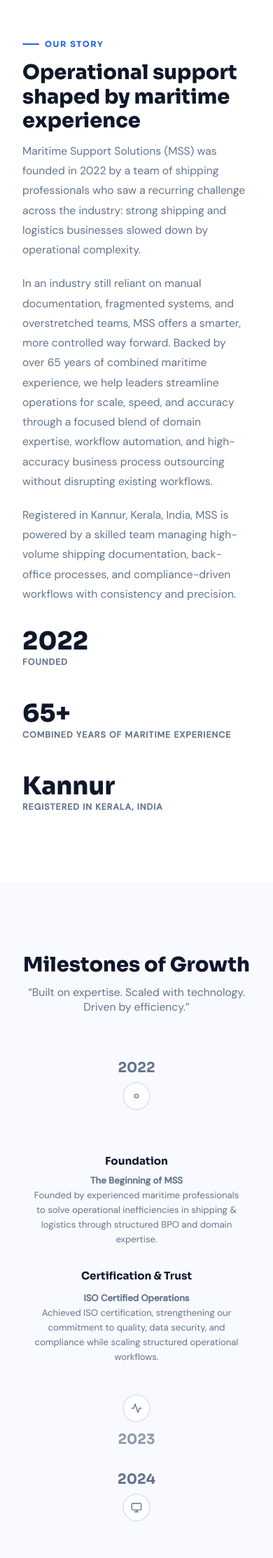
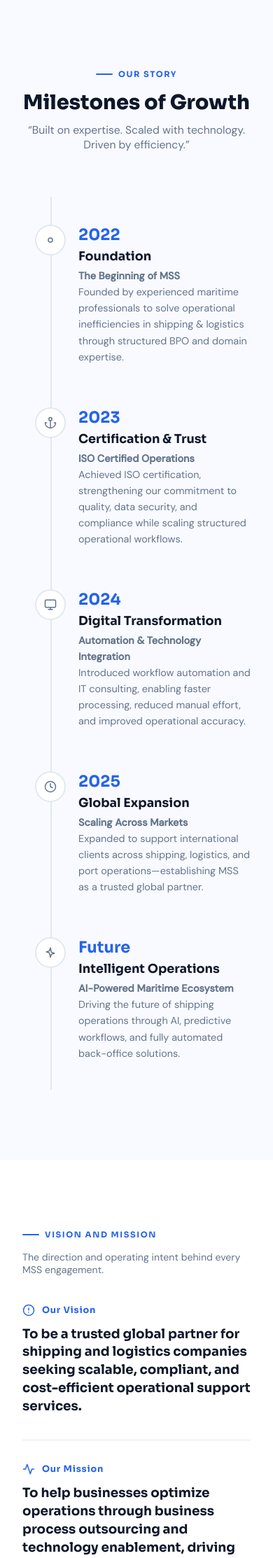
Before and after one commit to MSS-Smooth-Ocean-tech/MSS-Main-Website, a FastAPI app: page /about in a window 390 px wide; the page is wider, and only the part inside the window is pictured. Shown: the part 765-2991 px from the top of that part at 70% size. Run offline with FastAPI, Linux system fonts and the light colour scheme.

Commit message:
About: vertical timeline, hero copy & layout
Convert the milestones timeline to a centered vertical layout and refine the About page layout and copy. CSS changes update .timeline to use a vertical center line, reposition dots, adjust sizing/typography, and add responsive rules; hero container max-width increased and paragraph width constraint removed. Template updates rewrite the hero copy and CTA (linking to #milestones), restructure milestone items (tl-content, tl-dot, tl-spacer) and add an eyebrow "Our Story", and remove the story include from the main about page while commenting out story stats in story.html.

```diff
--- a/static/css/about.css
+++ b/static/css/about.css
@@ -26,7 +26,7 @@
     padding: 160px 24px 100px;
     text-align: center;
   }
-  .about-hero-inner { max-width: 720px; }
+  .about-hero-inner { max-width: 1000px; }
   .about-hero h1 {
     font-family: 'Sora', sans-serif;
     font-size: clamp(2.6rem, 5.5vw, 4rem);
@@ -38,7 +38,7 @@
   .about-hero p {
     font-size: 1.05rem;
     color: rgba(255,255,255,0.68);
-    max-width: 520px;
+    /* max-width: 520px; */
     margin: 0 auto 36px;
     line-height: 1.75;
   }
@@ -183,117 +183,114 @@
     margin-bottom: 64px;
   }
   .timeline {
-    display: grid;
-    grid-template-columns: repeat(auto-fit, minmax(180px, 1fr));
-    gap: 16px;
     position: relative;
-    align-items: center;
+    max-width: 1000px;
+    margin: 0 auto;
+    padding: 40px 0;
   }
-  @media (max-width: 768px) { .timeline { grid-template-columns: 1fr 1fr; gap: 32px; } }
-  @media (max-width: 480px)  { .timeline { grid-template-columns: 1fr; } }
 
-/* Horizontal line through all dots */
+/* Vertical line through all dots */
 .timeline::before {
   content: '';
   position: absolute;
-  top: 50%;
-  left: 0; right: 0;
-  height: 1.5px;
+  top: 0;
+  bottom: 0;
+  left: 50%;
+  width: 1.5px;
   background: var(--border);
   z-index: 0;
-  transform: translateY(-50%);
+  transform: translateX(-50%);
 }
-@media (max-width: 1100px) { .timeline::before { display: none; } }
 
 .tl-item {
   display: flex;
-  flex-direction: column;
+  justify-content: space-between;
   align-items: center;
-  text-align: center;
-  padding: 0 16px;
   position: relative;
   z-index: 1;
+  margin-bottom: 60px;
+  width: 100%;
+}
+.tl-item:last-child { margin-bottom: 0; }
+
+.tl-content {
+  width: calc(50% - 40px);
+}
+.tl-spacer {
+  width: calc(50% - 40px);
 }
 
-/* Normal items: year → dot → content */
-.tl-item .tl-top {
-  display: flex;
-  flex-direction: column;
-  align-items: center;
-  min-height: 120px;
-  gap: 8px;
-  padding-bottom: 0;
-}
-.tl-item .tl-bottom {
-  display: flex;
-  flex-direction: column;
-  align-items: center;
-  min-height: 120px;
-  padding-top: 16px;
-  gap: 4px;
+.tl-item:nth-child(even) {
+  flex-direction: row-reverse;
 }
 
-/* Flipped items: content → dot → year */
-.tl-item--flip .tl-top {
-  display: flex;
-  flex-direction: column;
-  align-items: center;
-  justify-content: flex-end;
-  min-height: 120px;
-  gap: 8px;
-  padding-bottom: 0;
+.tl-item:nth-child(odd) .tl-content {
+  text-align: right;
 }
-.tl-item--flip .tl-top .tl-name { order: 1; }
-.tl-item--flip .tl-top .tl-desc { order: 2; }
-.tl-item--flip .tl-top .tl-dot  { order: 3; margin-top: auto; }
-
-.tl-item--flip .tl-bottom {
-  min-height: 120px;
-  display: flex;
-  flex-direction: column;
-  align-items: center;
-  justify-content: flex-end;
+.tl-item:nth-child(even) .tl-content {
+  text-align: left;
 }
 
 .tl-dot {
-  width: 40px; height: 40px;
+  width: 44px; height: 44px;
   border-radius: 50%;
   background: #fff;
   border: 2px solid var(--border);
   display: flex; align-items: center; justify-content: center;
   flex-shrink: 0;
-  position: relative;
+  position: absolute;
+  left: 50%;
+  top: 50%;
+  transform: translate(-50%, -50%);
   z-index: 2;
   transition: border-color 0.2s, background 0.2s;
   cursor: default;
 }
-.tl-dot svg { width: 16px; height: 16px; stroke: var(--muted); fill: none; stroke-width: 2; stroke-linecap: round; stroke-linejoin: round; transition: stroke 0.2s; }
+.tl-dot svg { width: 18px; height: 18px; stroke: var(--muted); fill: none; stroke-width: 2; stroke-linecap: round; stroke-linejoin: round; transition: stroke 0.2s; }
 
 .tl-item:hover .tl-dot { background: var(--blue); border-color: var(--blue); }
 .tl-item:hover .tl-dot svg { stroke: #fff; }
 
-.tl-year-top, .tl-year-bottom {
+.tl-year {
   font-family: 'Sora', sans-serif;
-  font-size: 1.25rem;
+  font-size: 1.4rem;
   font-weight: 700;
-  color: var(--muted);
+  color: var(--blue);
+  margin-bottom: 6px;
 }
+
 .tl-name {
   font-family: 'Sora', sans-serif;
-  font-size: 0.95rem;
+  font-size: 1.1rem;
   font-weight: 700;
   color: var(--navy);
-  margin-bottom: 4px;
+  margin-bottom: 6px;
 }
-.tl-desc { font-size: 0.82rem; color: var(--muted); line-height: 1.6; }
-  .tl-year-bottom {
-    font-family: 'Sora', sans-serif;
-    font-size: 1.25rem;
-    font-weight: 700;
-    color: var(--muted);
-    margin-top: 8px;
-    opacity: 0.7;
+.tl-desc { font-size: 0.9rem; color: var(--muted); line-height: 1.6; }
+
+@media (max-width: 768px) {
+  .timeline::before {
+    left: 40px;
+    transform: none;
   }
+  .tl-item {
+    flex-direction: column !important;
+    align-items: flex-start;
+    padding-left: 80px;
+  }
+  .tl-content {
+    width: 100%;
+    text-align: left !important;
+  }
+  .tl-spacer {
+    display: none;
+  }
+  .tl-dot {
+    left: 40px;
+    top: 0;
+    transform: translate(-50%, 0);
+  }
+}
 
   /* ── PURPOSE & VALUES ── */
   .pv-section { background: #fff; }
--- a/templates/pages/about.html
+++ b/templates/pages/about.html
@@ -10,8 +10,6 @@
 {% block content %}
 
 {% include "sections/about/hero.html" %}
-
-{% include "sections/about/story.html" %}
 
 {% include "sections/about/milestones.html" %}
 
--- a/templates/sections/about/hero.html
+++ b/templates/sections/about/hero.html
@@ -1,10 +1,12 @@
 <!-- ══ HERO ══ -->
 <section class="about-hero">
   <div class="about-hero-inner">
-    <h1>Built to Simplify Shipping Operations</h1>
-    <p>Founded in 2022, Maritime Support Solutions (MSS) helps shipping and logistics businesses scale with greater speed, accuracy, and control through maritime expertise, workflow automation, and high-accuracy business process outsourcing.</p>
+    <h1 class="hero-title">Streamline Shipping Operations</h1>
+    <p>
+      Founded in 2022, MSS empowers shipping and logistics businesses to navigate operational complexities. Our dedicated team ensures streamlined operations that prioritize scale, speed, and precision. Leveraging domain expertise, workflow automation, and high-accuracy BPO, we enhance efficiency without disrupting your existing workflows.
+    </p>
     <div class="about-hero-btns">
-      <a href="#story" class="btn-hero-blue">View Our Story</a>
+      <a href="#milestones" class="btn-hero-blue">View Our Story</a>
       <a href="#services" class="btn-hero-outline">Our Services</a>
     </div>
   </div>
--- a/templates/sections/about/milestones.html
+++ b/templates/sections/about/milestones.html
@@ -1,6 +1,7 @@
 <!-- ══ MILESTONES ══ -->
 <section class="milestones-section">
   <div class="section-wrap">
+    <div class="eyebrow global-eyebrow">Our Story</div>
     <h2 class="sec-title">Milestones of Growth</h2>
     <p class="milestones-sub">“Built on expertise. Scaled with technology. Driven by efficiency.”</p>
 
@@ -8,72 +9,67 @@
 
       <!-- Item 1: 2022 -->
       <div class="tl-item">
-        <div class="tl-top">
-          <div class="tl-year-top">2022</div>
-          <div class="tl-dot">
-            <svg viewBox="0 0 24 24"><circle cx="12" cy="12" r="4"/></svg>
-          </div>
-        </div>
-        <div class="tl-bottom">
+        <div class="tl-content">
+          <div class="tl-year">2022</div>
           <div class="tl-name">Foundation</div>
           <p class="tl-desc"><strong>The Beginning of MSS</strong><br>Founded by experienced maritime professionals to solve operational inefficiencies in shipping & logistics through structured BPO and domain expertise.</p>
         </div>
+        <div class="tl-dot">
+          <svg viewBox="0 0 24 24"><circle cx="12" cy="12" r="4"/></svg>
+        </div>
+        <div class="tl-spacer"></div>
       </div>
 
       <!-- Item 2: 2023 -->
-      <div class="tl-item tl-item--flip">
-        <div class="tl-top">
+      <div class="tl-item">
+        <div class="tl-content">
+          <div class="tl-year">2023</div>
           <div class="tl-name">Certification & Trust</div>
           <p class="tl-desc"><strong>ISO Certified Operations</strong><br>Achieved ISO certification, strengthening our commitment to quality, data security, and compliance while scaling structured operational workflows.</p>
         </div>
-        <div class="tl-bottom">
-          <div class="tl-dot">
-            <svg viewBox="0 0 24 24"><polyline points="22 12 18 12 15 21 9 3 6 12 2 12"/></svg>
-          </div>
-          <div class="tl-year-bottom">2023</div>
+        <div class="tl-dot">
+          <svg viewBox="0 0 24 24"><circle cx="12" cy="5" r="3"/><line x1="12" x2="12" y1="22" y2="8"/><path d="M5 12H2a10 10 0 0 0 20 0h-3"/></svg>
         </div>
+        <div class="tl-spacer"></div>
       </div>
 
       <!-- Item 3: 2024 -->
       <div class="tl-item">
-        <div class="tl-top">
-          <div class="tl-year-top">2024</div>
-          <div class="tl-dot">
-            <svg viewBox="0 0 24 24"><rect x="2" y="3" width="20" height="14" rx="2"/><line x1="8" y1="21" x2="16" y2="21"/><line x1="12" y1="17" x2="12" y2="21"/></svg>
-          </div>
-        </div>
-        <div class="tl-bottom">
+        <div class="tl-content">
+          <div class="tl-year">2024</div>
           <div class="tl-name">Digital Transformation</div>
           <p class="tl-desc"><strong>Automation & Technology Integration</strong><br>Introduced workflow automation and IT consulting, enabling faster processing, reduced manual effort, and improved operational accuracy.</p>
         </div>
+        <div class="tl-dot">
+          <svg viewBox="0 0 24 24"><rect x="2" y="3" width="20" height="14" rx="2"/><line x1="8" y1="21" x2="16" y2="21"/><line x1="12" y1="17" x2="12" y2="21"/></svg>
+        </div>
+        <div class="tl-spacer"></div>
       </div>
 
       <!-- Item 4: 2025 -->
-      <div class="tl-item tl-item--flip">
-        <div class="tl-top">
+      <div class="tl-item">
+        <div class="tl-content">
+          <div class="tl-year">2025</div>
           <div class="tl-name">Global Expansion</div>
           <p class="tl-desc"><strong>Scaling Across Markets</strong><br>Expanded to support international clients across shipping, logistics, and port operations—establishing MSS as a trusted global partner.</p>
         </div>
-        <div class="tl-bottom">
-          <div class="tl-dot">
-            <svg viewBox="0 0 24 24"><circle cx="12" cy="12" r="10"/><polyline points="12 6 12 12 16 14"/></svg>
-          </div>
-          <div class="tl-year-bottom">2025</div>
+        <div class="tl-dot">
+          <svg viewBox="0 0 24 24"><circle cx="12" cy="12" r="10"/><polyline points="12 6 12 12 16 14"/></svg>
         </div>
+        <div class="tl-spacer"></div>
       </div>
 
       <!-- Item 5: Future -->
       <div class="tl-item">
-        <div class="tl-top">
-          <div class="tl-year-top">Future</div>
-          <div class="tl-dot">
-            <svg viewBox="0 0 24 24"><path d="m12 3-1.9 5.8-5.8 1.9 5.8 1.9L12 21l1.9-5.8 5.8-1.9-5.8-1.9z"/></svg>
-          </div>
-        </div>
-        <div class="tl-bottom">
+        <div class="tl-content">
+          <div class="tl-year">Future</div>
           <div class="tl-name">Intelligent Operations</div>
           <p class="tl-desc"><strong>AI-Powered Maritime Ecosystem</strong><br>Driving the future of shipping operations through AI, predictive workflows, and fully automated back-office solutions.</p>
         </div>
+        <div class="tl-dot">
+          <svg viewBox="0 0 24 24"><path d="m12 3-1.9 5.8-5.8 1.9 5.8 1.9L12 21l1.9-5.8 5.8-1.9-5.8-1.9z"/></svg>
+        </div>
+        <div class="tl-spacer"></div>
       </div>
 
     </div>
--- a/templates/sections/about/story.html
+++ b/templates/sections/about/story.html
@@ -9,6 +9,7 @@
         <p>Maritime Support Solutions (MSS) was founded in 2022 by a team of shipping professionals who saw a recurring challenge across the industry: strong shipping and logistics businesses slowed down by operational complexity.</p>
         <p>In an industry still reliant on manual documentation, fragmented systems, and overstretched teams, MSS offers a smarter, more controlled way forward. Backed by over 65 years of combined maritime experience, we help leaders streamline operations for scale, speed, and accuracy through a focused blend of domain expertise, workflow automation, and high-accuracy business process outsourcing without disrupting existing workflows.</p>
         <p>Registered in Kannur, Kerala, India, MSS is powered by a skilled team managing high-volume shipping documentation, back-office processes, and compliance-driven workflows with consistency and precision.</p>
+        <!--
         <div class="story-stats">
           <div>
             <div class="story-stat-num">2022</div>
@@ -23,6 +24,7 @@
             <div class="story-stat-lbl">Registered in Kerala, India</div>
           </div>
         </div>
+        -->
       </div>
 
 
```
